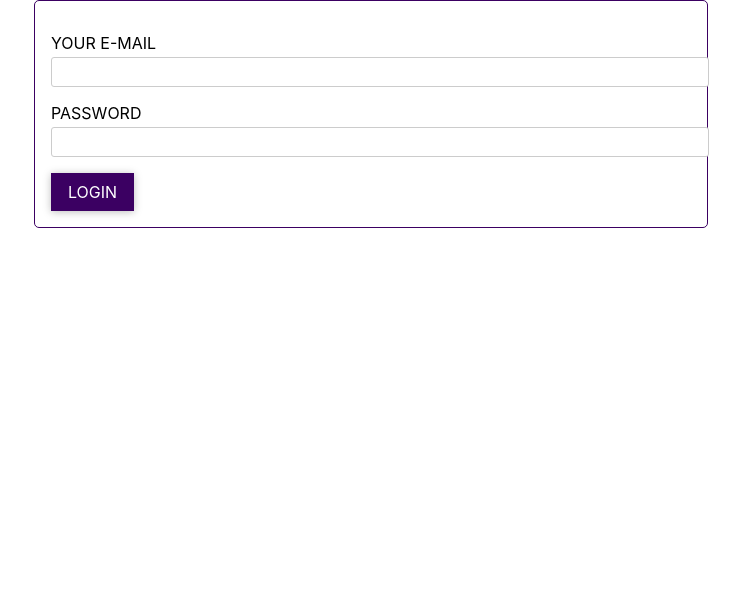
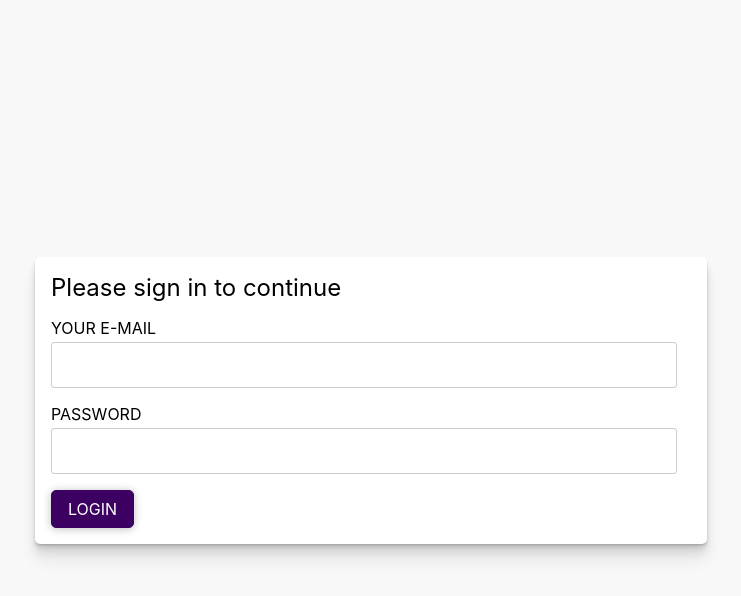
Before and after one commit to aarushi99/road_maintenance, a React (Create React App) app in the folder frontend/road_maintenance_frontend/: page / in a window 1280 px wide. Shown: the top 596 px of the page, without its empty margins (269-1010 px from the left). Built offline with nearby package versions, Linux system fonts and the light colour scheme.

Commit message:
some css

```diff
--- a/frontend/road_maintenance_frontend/src/components/Auth/Auth.css
+++ b/frontend/road_maintenance_frontend/src/components/Auth/Auth.css
@@ -1,9 +1,22 @@
+.main-login-container {
+	height: 100vh;
+	background-color: #f8f8f8;
+	display: grid;
+	place-items: center;
+}
+
 .auth-form {
 	width: 90%;
-    margin: auto;
+	/* width: 200px; */
+	/* margin: auto; */
+	background-color: #fff;
 	padding: 1rem;
-    border: 1px solid #3b0062;
+	margin: 1rem;
+	/* border: 1px solid #3b0062; */
 	border-radius: 5px;
+	box-shadow: 0 1px 1px rgba(0, 0, 0, 0.08), 0 2px 2px rgba(0, 0, 0, 0.08),
+		0 4px 4px rgba(0, 0, 0, 0.08), 0 8px 8px rgba(0, 0, 0, 0.08),
+		0 16px 16px rgba(0, 0, 0, 0.08);
 }
 
 @media (min-width: 768px) {
--- a/frontend/road_maintenance_frontend/src/components/Auth/Auth.js
+++ b/frontend/road_maintenance_frontend/src/components/Auth/Auth.js
@@ -1,7 +1,11 @@
-import React from 'react';
+import React from "react";
 
-import './Auth.css';
+import "./Auth.css";
 
-const auth = props => <section className="auth-form">{props.children}</section>;
+const auth = (props) => (
+	<div className="main-login-container">
+		<section className="auth-form">{props.children}</section>
+	</div>
+);
 
 export default auth;
--- /dev/null
+++ b/frontend/road_maintenance_frontend/src/components/Auth/Login.css
@@ -0,0 +1,3 @@
+.login-main-contianer-title {
+	font-size: 150%;
+}
--- a/frontend/road_maintenance_frontend/src/components/Auth/Login.js
+++ b/frontend/road_maintenance_frontend/src/components/Auth/Login.js
@@ -1,31 +1,32 @@
-import React, { Component } from 'react';
+import React, { Component } from "react";
 
-import Input from '../Form/Input/Input';
-import Button from '../Button/Button';
-import { required, length, email } from '../../util/validators';
-import Auth from './Auth';
+import Input from "../Form/Input/Input";
+import Button from "../Button/Button";
+import { required, length, email } from "../../util/validators";
+import Auth from "./Auth";
+import "./Login.css";
 
 class Login extends Component {
 	state = {
 		loginForm: {
 			email: {
-        value: '',
+				value: "",
 				valid: false,
 				touched: false,
-        validators: [required, email]
+				validators: [required, email],
 			},
 			password: {
-        value: '',
+				value: "",
 				valid: false,
 				touched: false,
-        validators: [required, length({ min: 5 })]
+				validators: [required, length({ min: 5 })],
 			},
-      formIsValid: false
-    }
+			formIsValid: false,
+		},
 	};
 
 	inputChangeHandler = (input, value) => {
-    this.setState(prevState => {
+		this.setState((prevState) => {
 			let isValid = true;
 			for (const validator of prevState.loginForm[input].validators) {
 				isValid = isValid && validator(value);
@@ -35,8 +36,8 @@ class Login extends Component {
 				[input]: {
 					...prevState.loginForm[input],
 					valid: isValid,
-          value: value
-        }
+					value: value,
+				},
 			};
 			let formIsValid = true;
 			for (const inputName in updatedForm) {
@@ -44,21 +45,21 @@ class Login extends Component {
 			}
 			return {
 				loginForm: updatedForm,
-        formIsValid: formIsValid
+				formIsValid: formIsValid,
 			};
 		});
 	};
 
-  inputBlurHandler = input => {
-    this.setState(prevState => {
+	inputBlurHandler = (input) => {
+		this.setState((prevState) => {
 			return {
 				loginForm: {
 					...prevState.loginForm,
 					[input]: {
 						...prevState.loginForm[input],
-            touched: true
-          }
-        }
+						touched: true,
+					},
+				},
 			};
 		});
 	};
@@ -66,11 +67,14 @@ class Login extends Component {
 	render() {
 		return (
 			<Auth>
+				<div className="login-main-contianer-title">
+					Please sign in to continue
+				</div>
 				<form
-          onSubmit={e =>
+					onSubmit={(e) =>
 						this.props.onLogin(e, {
 							email: this.state.loginForm.email.value,
-              password: this.state.loginForm.password.value
+							password: this.state.loginForm.password.value,
 						})
 					}
 				>
@@ -80,10 +84,10 @@ class Login extends Component {
 						type="email"
 						control="input"
 						onChange={this.inputChangeHandler}
-            onBlur={this.inputBlurHandler.bind(this, 'email')}
-            value={this.state.loginForm['email'].value}
-            valid={this.state.loginForm['email'].valid}
-            touched={this.state.loginForm['email'].touched}
+						onBlur={this.inputBlurHandler.bind(this, "email")}
+						value={this.state.loginForm["email"].value}
+						valid={this.state.loginForm["email"].valid}
+						touched={this.state.loginForm["email"].touched}
 					/>
 					<Input
 						id="password"
@@ -91,10 +95,10 @@ class Login extends Component {
 						type="password"
 						control="input"
 						onChange={this.inputChangeHandler}
-            onBlur={this.inputBlurHandler.bind(this, 'password')}
-            value={this.state.loginForm['password'].value}
-            valid={this.state.loginForm['password'].valid}
-            touched={this.state.loginForm['password'].touched}
+						onBlur={this.inputBlurHandler.bind(this, "password")}
+						value={this.state.loginForm["password"].value}
+						valid={this.state.loginForm["password"].valid}
+						touched={this.state.loginForm["password"].touched}
 					/>
 					<Button design="raised" type="submit" loading={this.props.loading}>
 						Login
--- a/frontend/road_maintenance_frontend/src/components/Button/Button.css
+++ b/frontend/road_maintenance_frontend/src/components/Button/Button.css
@@ -1,6 +1,7 @@
 .button {
 	font: inherit;
 	border: 1px solid #3b0062;
+	border-radius: 5px;
 	color: #3b0062;
 	background: none;
 	padding: 0.5rem 1rem;
--- a/frontend/road_maintenance_frontend/src/components/Form/Input/Input.css
+++ b/frontend/road_maintenance_frontend/src/components/Form/Input/Input.css
@@ -1,6 +1,6 @@
 .input {
 	margin: 1rem 0;
-  width: 100%;
+	width: 95%;
 }
 
 .input label {
@@ -13,7 +13,7 @@
 .input textarea {
 	display: block;
 	font: inherit;
-  padding: 0.25rem 0.5rem;
+	padding: 0.75rem 0.5rem;
 	width: 100%;
 	border-radius: 3px;
 	border: 1px solid #ccc;
@@ -27,6 +27,7 @@
 .input input:focus,
 .input textarea:focus {
 	outline: none;
-  border-color: #3b0062;
+	border: 6px solid;
+	border-color: #d79cff;
 	color: #3b0062;
 }
```
Lines whose indentation alone changed are shown as unchanged.
